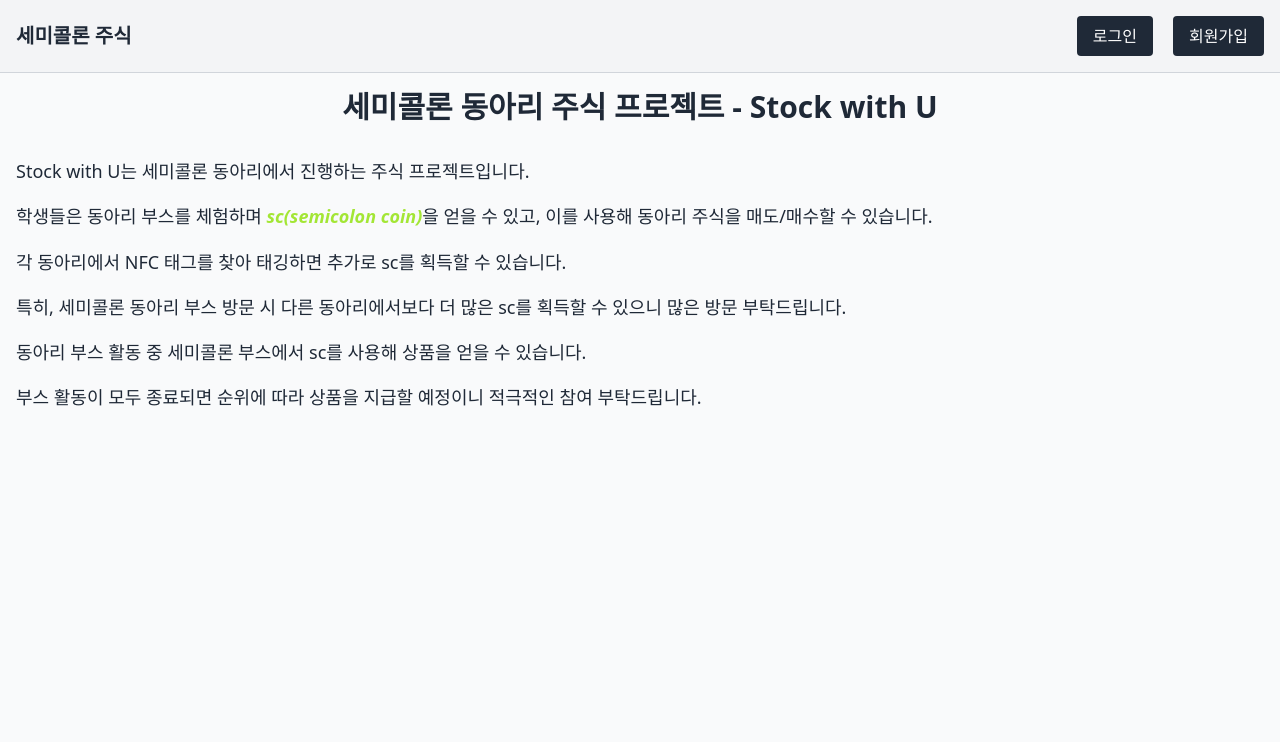
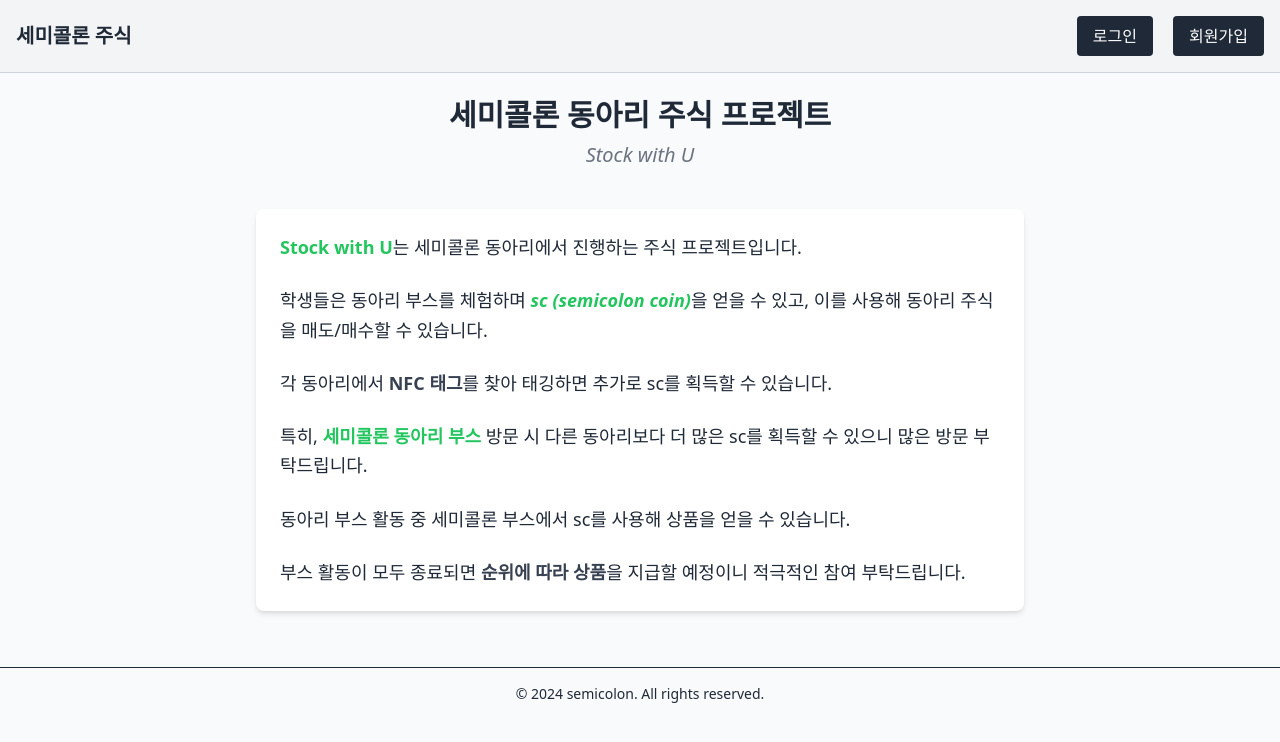
Before and after one commit to taehyun0411/clubbooth, a Django app: template templates/explanation.html in a window 1280 px wide. Shown: the top 742 px of the page. Run offline with Django 4.2, Linux system fonts and the light colour scheme; the template is opened without the code that fills it, so the values that code supplies are empty; some libraries are stand-ins or nearby versions.

Commit message:
상세설명 페이지 수정

```diff
--- a/templates/explanation.html
+++ b/templates/explanation.html
@@ -3,10 +3,11 @@
 <head>
     <meta charset="UTF-8">
     <meta name="viewport" content="width=device-width, initial-scale=1.0">
-    <title>상세 설명 - 세미콜론 동아리</title>
+    <title>세미콜론 동아리 프로젝트</title>
     <script src="https://cdn.tailwindcss.com"></script>
 </head>
 <body class="bg-gray-50 text-gray-800">
+
     <!-- Navbar -->
     <header class="bg-gray-100 border-b border-gray-300">
         <div class="container mx-auto px-4 py-4 flex justify-between items-center">
@@ -17,18 +18,41 @@
             </div>
         </div>
     </header>
-    <div class="p-4">
-    <header class="text-center mb-8">
-        <h1 class="text-3xl font-bold text-gray-800 mb-4">세미콜론 동아리 주식 프로젝트 - Stock with U</h1>
-    </header>
-    <main class="space-y-4 text-lg leading-relaxed">
-        <p>Stock with U는 세미콜론 동아리에서 진행하는 주식 프로젝트입니다.</p>
-        <p>학생들은 동아리 부스를 체험하며 <span class="font-semibold text-lime-400 italic">sc(semicolon coin)</span>을 얻을 수 있고, 이를 사용해 동아리 주식을 매도/매수할 수 있습니다.</p>
-        <p>각 동아리에서 NFC 태그를 찾아 태깅하면 추가로 sc를 획득할 수 있습니다.</p>
-        <p>특히, 세미콜론 동아리 부스 방문 시 다른 동아리에서보다 더 많은 sc를 획득할 수 있으니 많은 방문 부탁드립니다.</p>
-        <p>동아리 부스 활동 중 세미콜론 부스에서 sc를 사용해 상품을 얻을 수 있습니다.</p>
-        <p>부스 활동이 모두 종료되면 순위에 따라 상품을 지급할 예정이니 적극적인 참여 부탁드립니다.</p>
-    </main>
+
+    <!-- Content -->
+    <div class="p-6">
+        <section class="text-center mb-10">
+            <h2 class="text-3xl font-bold text-gray-800 mb-2">세미콜론 동아리 주식 프로젝트</h2>
+            <h3 class="text-xl text-gray-500 italic">Stock with U</h3>
+        </section>
+
+        <main class="max-w-3xl mx-auto bg-white p-6 rounded-lg shadow-md space-y-6">
+            <p class="text-lg leading-relaxed">
+                <span class="font-semibold text-green-500">Stock with U</span>는 세미콜론 동아리에서 진행하는 주식 프로젝트입니다.
+            </p>
+            <p class="text-lg leading-relaxed">
+                학생들은 동아리 부스를 체험하며 <span class="text-green-500 font-semibold italic">sc (semicolon coin)</span>을 얻을 수 있고, 이를 사용해 동아리 주식을 매도/매수할 수 있습니다.
+            </p>
+            <p class="text-lg leading-relaxed">
+                각 동아리에서 <span class="font-bold text-gray-700">NFC 태그</span>를 찾아 태깅하면 추가로 sc를 획득할 수 있습니다.
+            </p>
+            <p class="text-lg leading-relaxed">
+                특히, <span class="font-bold text-green-500">세미콜론 동아리 부스</span> 방문 시 다른 동아리보다 더 많은 sc를 획득할 수 있으니 많은 방문 부탁드립니다.
+            </p>
+            <p class="text-lg leading-relaxed">
+                동아리 부스 활동 중 세미콜론 부스에서 sc를 사용해 상품을 얻을 수 있습니다.
+            </p>
+            <p class="text-lg leading-relaxed">
+                부스 활동이 모두 종료되면 <span class="font-bold text-gray-700">순위에 따라 상품</span>을 지급할 예정이니 적극적인 참여 부탁드립니다.
+            </p>
+        </main>
     </div>
+
+    <!-- Footer -->
+    <footer class="bg-gray-100 border-t border-gray-300 mt-8 py-4" style="background-color: var(--bg-color); border-color: var(--border-color);">
+        <div class="container mx-auto text-center text-sm" style="color: var(--text-color);">
+            &copy; 2024 semicolon. All rights reserved.
+        </div>
+    </footer>
 </body>
 </html>
```
